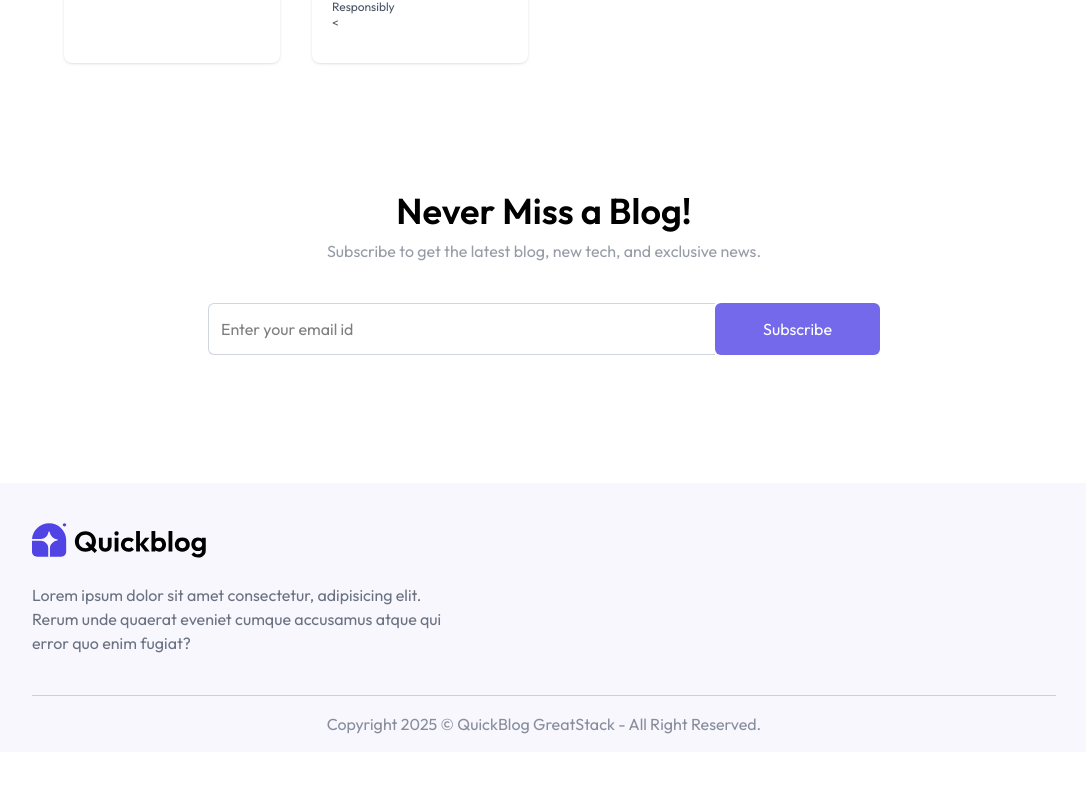
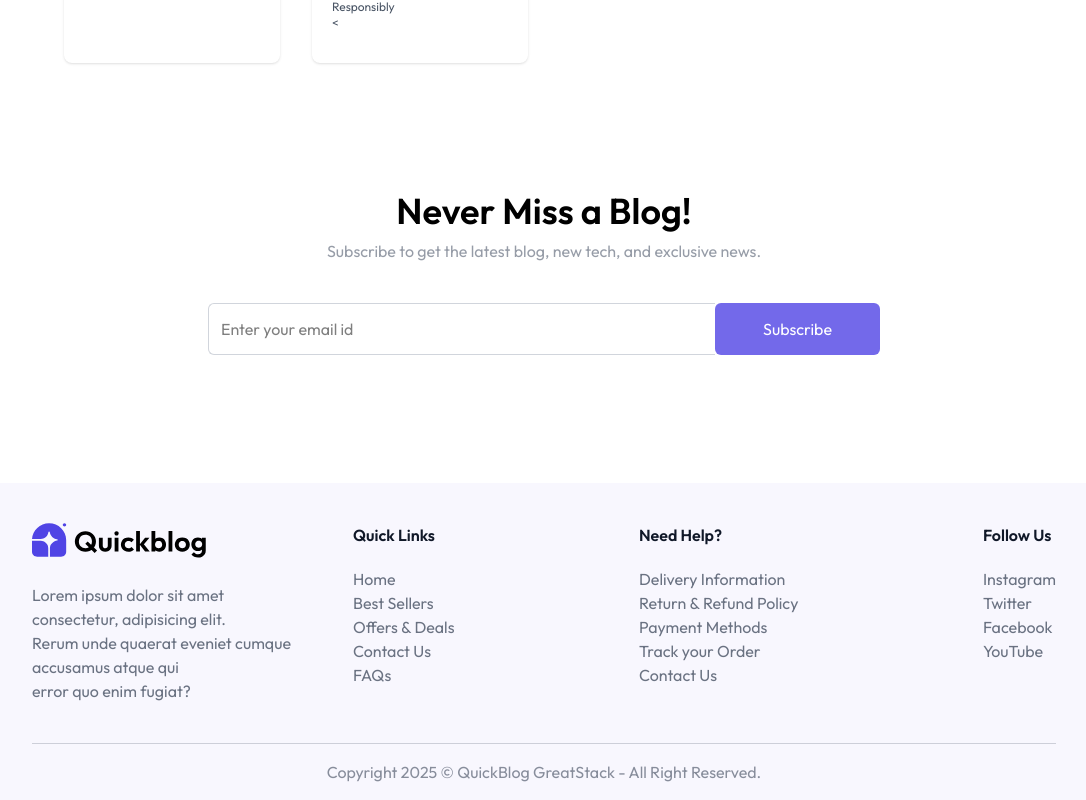
Before and after one commit to abhiishekk2411/aether-blog-app, a React (Vite) app: page / in a window 1280 px wide. Shown: the part 1648-2448 px from the top of the page, without its empty margins (96-1182 px from the left). Before the commit the page ends 2400 px from the top, so only its background shows below. Built offline with nearby package versions, Linux system fonts and the light colour scheme; a web font is replaced by a local one.

Commit message:
completed homepage

```diff
--- a/src/components/Footer.jsx
+++ b/src/components/Footer.jsx
@@ -1,5 +1,5 @@
 import React from 'react'
-import { assets } from '../assets/assets'
+import { assets, footer_data } from '../assets/assets'
 
 const Footer = () => {
     return (
@@ -9,6 +9,22 @@
                     <img src={assets.logo} className='w-32 sm:w-44' alt="" />
                     <p className=' mt-6'>Lorem ipsum dolor sit amet consectetur, adipisicing elit. <br /> Rerum unde quaerat eveniet cumque accusamus atque qui <br /> error quo enim fugiat?</p>
                 </div>
+                <div className='flex flex-wrap justify-between w-full md :w-[45%] gap-5'>
+                    {footer_data.map((section,index)=>(
+                        <div key={index}>
+                            <h3 className='font-semibold text-base md:mb-5 text-gray-900 mb-2'>{section.title}</h3>
+                            <ul>
+                                {section.links.map((link,i)=>(
+                                    <li key={i}>
+                                        <a className='hover:underline transition' href="#">{link}</a>
+
+                                    </li>
+                                ))}
+                            </ul>
+                        </div>
+                    ))}
+
+                </div>
 
             </div>
             <p className='text-sm text-gray-500/80 text-center py-4 md:text-base'>Copyright 2025 © QuickBlog GreatStack - All Right Reserved.</p>
--- a/src/components/NavBar.jsx
+++ b/src/components/NavBar.jsx
@@ -13,7 +13,6 @@
                 <img src={assets.arrow} alt="arrow" className='w-3'/>
             </button>
         </div>
-
     </div>
   )
 }
```
